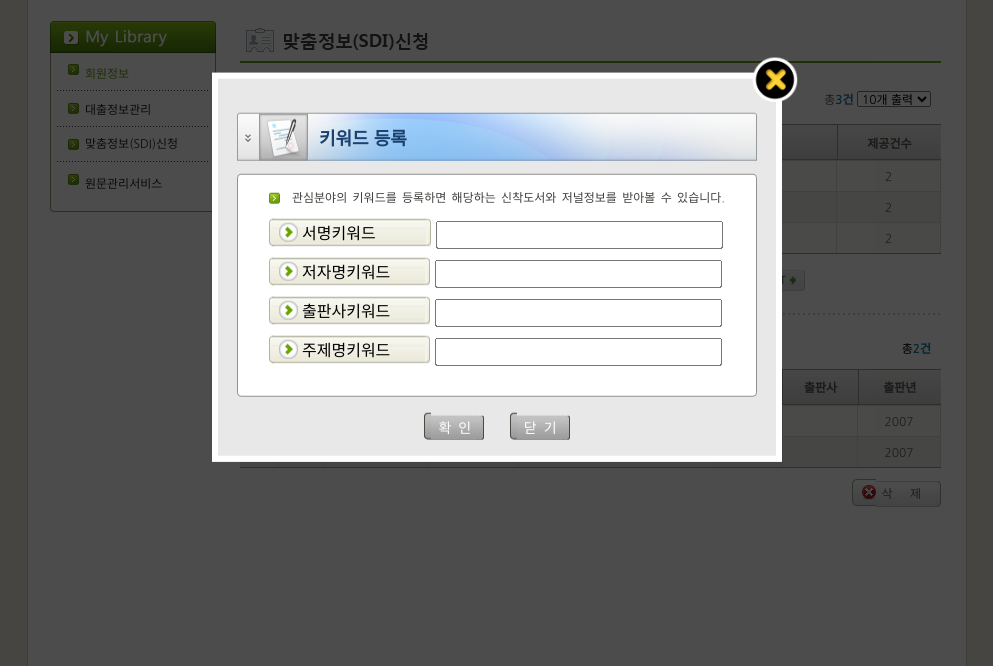
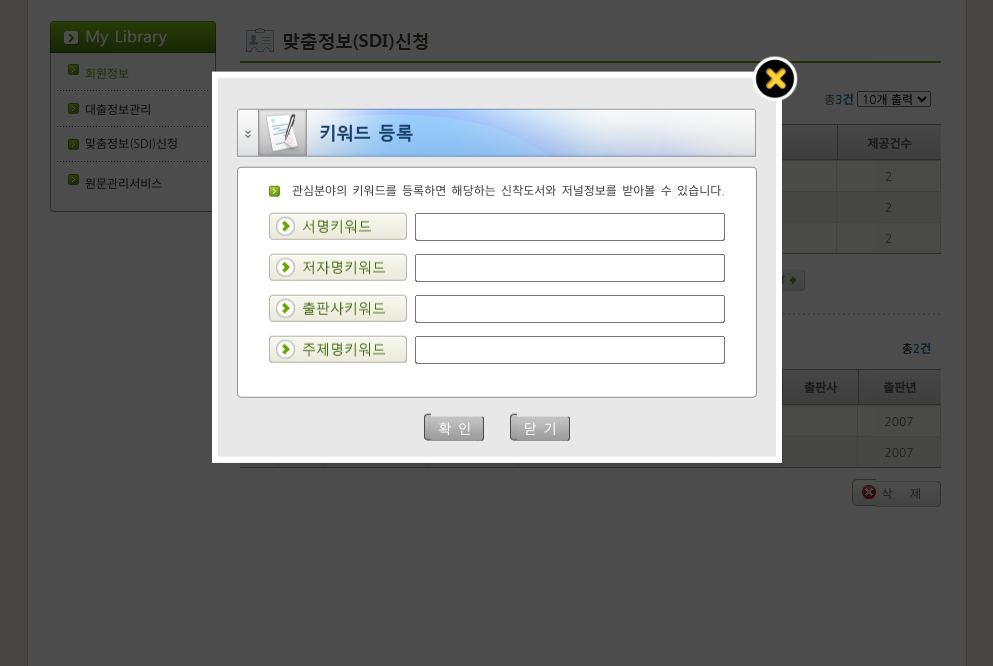
Before and after one commit to shohom38/assignment5, a plain HTML site: page html/index.html in a window 1280 px wide. Both pictures are taken after a click on the label "키워드등록". Shown: the part 133-799 px from the top of the page, without its empty margins (143-1136 px from the left). Drawn offline with Linux system fonts and the light colour scheme.

Commit message:
label align #20

```diff
--- a/css/layout.css
+++ b/css/layout.css
@@ -299,38 +299,27 @@ input[id="journalbtn"]:checked + div {
     margin-top: -3px;
 }
 
-.keyword-btn-left {
-    border: none;
-    background: url('../img/popup2/keyword-left.png') left center no-repeat;
-    padding: 6px 5px 6px 3px;
-    outline: none;
-}
-
 .keyword-search-container:not(:last-child) {
     margin-bottom: 10px;
 }
 
-.keyword-btn-right {
-    background: url('../img/popup2/keyword-right.png') right center no-repeat;
-    padding: 6px 5px 6px 0;
+.kw-label {
+    float: left;
 }
 
-.keyword-btn-middle {
-    background: url('../img/popup2/keyword-middle.png') center center repeat-x;
-    padding: 6px 7px;
-}
-
-.keyword-btn-middle-first {
-    background: url('../img/popup2/keyword-middle.png') center center repeat-x;
-    padding: 6px 23px 6px 7px;
-}
-
-.circle-arrow {
-    background: url('../img/popup2/circlearrow.png') left center no-repeat;
-    padding: 5px 23px;
+.keyword-search-container::after {
+    content: "";
+    display: block;
+    clear: both;
 }
 
 .keyword-search {
     height: 28px;
-    width: 63%;
+    width: 68%;
+    float: right;
 }
+
+.keyword-banner {
+    height: 48px;
+    margin-bottom: 10px;
+}
--- /dev/null
+++ b/css/reset.css
@@ -0,0 +1,43 @@
+html, body, div, span, applet, object, iframe,
+h1, h2, h3, h4, h5, h6, p, blockquote, pre,
+a, abbr, acronym, address, big, cite, code,
+del, dfn, em, img, ins, kbd, q, s, samp,
+small, strike, strong, sub, sup, tt, var,
+b, u, i, center,
+dl, dt, dd, ol, ul, li,
+fieldset, form, label, legend,
+table, caption, tbody, tfoot, thead, tr, th, td,
+article, aside, canvas, details, embed,
+figure, figcaption, footer, header, hgroup,
+menu, nav, output, ruby, section, summary,
+time, mark, audio, video {
+	margin: 0;
+	padding: 0;
+	border: 0;
+	font-size: 100%;
+	font: inherit;
+	vertical-align: baseline;
+}
+/* HTML5 display-role reset for older browsers */
+article, aside, details, figcaption, figure,
+footer, header, hgroup, menu, nav, section {
+	display: block;
+}
+body {
+	line-height: 1;
+}
+ol, ul {
+	list-style: none;
+}
+blockquote, q {
+	quotes: none;
+}
+blockquote:before, blockquote:after,
+q:before, q:after {
+	content: '';
+	content: none;
+}
+table {
+	border-collapse: collapse;
+	border-spacing: 0;
+}
--- a/css/style.css
+++ b/css/style.css
@@ -648,28 +648,13 @@ address {
     margin-bottom: 10px;
 }
 
-.header2 {
-    background: url('../img/popup2/popup2-head-left.png') left center no-repeat;
-    padding-left: 22px;
-    margin-bottom: 10px;
-}
-
 .header-section-right {
     background: url('../img/popup1-head-right.png') right center no-repeat;
     padding-right: 30px;
 }
 
-.header-section-right2 {
-    background: url('../img/popup2/popup2-head-right.png') right center no-repeat;
-    padding-right: 22px;
-}
-
 .header-section-middle {
     background: url('../img/popup1-head-middle.png') center center repeat-x;
-}
-
-.header-section-middle2 {
-    background: url('../img/popup2/popup2-head-middle.png') center center repeat-x;
 }
 
 #title-head {
@@ -678,13 +663,6 @@ address {
     color: #583710;
     background: url('../img/head-icon.png') left center no-repeat;
 
-}
-
-#title-head2 {
-    padding: 14px 0 14px 60px;
-    font-size: 18px;
-    color: #1b416f;
-    background: url('../img/popup2/write-icon.png') left center no-repeat;
 }
 
 #h3-select {
--- a/html/index.html
+++ b/html/index.html
@@ -598,56 +598,36 @@
         <div class="real-wrap2">
             <div class="exit-btn"><label for="popupbtn"></label></div>
             <div class="wrap-popup2">
-                <div class="header2">
-                    <div class="header-section-right2">
-                        <div class="header-section-middle2">
-                            <h1 id="title-head2">키워드 등록</h1>
-                        </div>
-                    </div>
+                <div class="keyword-banner">
+                    <img src="../img/keyword-banner.png" alt="키워드등록">
                 </div>
                 <div class="popup-contents-box">
                     <p>관심분야의 키워드를 등록하면 해당하는 신착도서와 저널정보를 받아볼 수 있습니다.</p>
                     <div class="chart-section">
                         <form action="#">
                             <div class="keyword-search-container">
-                                <span class="keyword-btn-left">
-                                    <span class="keyword-btn-right">
-                                        <span class=" keyword-btn-middle-first">
-                                            <span class="circle-arrow">서명키워드</span>
-                                        </span>
-                                    </span>
-                                </span>
-                                <input class="keyword-search" type="text" id="infomation" readonly>
+                                <label for="name-kw" class="kw-label">
+                                    <img src="../img/keyword/name-kw.png" alt="서명키워드">
+                                </label>
+                                <input class="keyword-search" type="text" id="name-kw" readonly>
                             </div>
                             <div class="keyword-search-container">
-                                <span class="keyword-btn-left">
-                                    <span class="keyword-btn-right">
-                                        <span class=" keyword-btn-middle">
-                                            <span class="circle-arrow">저자명키워드</span>
-                                        </span>
-                                    </span>
-                                </span>
-                                <input class="keyword-search" type="text" id="infomation" readonly>
+                                <label for="wrter-kw" class="kw-label">
+                                    <img src="../img/keyword/writer-kw.png" alt="저자명키워드">
+                                </label>
+                                <input class="keyword-search" type="text" id="wrter-kw" readonly>
                             </div>
                             <div class="keyword-search-container">
-                                <span class="keyword-btn-left">
-                                    <span class="keyword-btn-right">
-                                        <span class=" keyword-btn-middle">
-                                            <span class="circle-arrow">출판사키워드</span>
-                                        </span>
-                                    </span>
-                                </span>
-                                <input class="keyword-search" type="text" id="infomation" readonly>
+                                <label for="publ-kw" class="kw-label">
+                                    <img src="../img/keyword/publ-kw.png" alt="출판사키워드">
+                                </label>
+                                <input class="keyword-search" type="text" id="publ-kw" readonly>
                             </div>
                             <div class="keyword-search-container">
-                                <span class="keyword-btn-left">
-                                    <span class="keyword-btn-right">
-                                        <span class=" keyword-btn-middle">
-                                            <span class="circle-arrow">주제명키워드</span>
-                                        </span>
-                                    </span>
-                                </span>
-                                <input class="keyword-search" type="text" id="infomation" readonly>
+                                <label for="subj-kw" class="kw-label">
+                                    <img src="../img/keyword/subj-kw.png" alt="주제명키워드">
+                                </label>
+                                <input class="keyword-search" type="text" id="subj-kw" readonly>
                             </div>
                         </form>
                     </div>
```
Also changed, not shown: img/keyword-banner.png (added), img/keyword/name-kw.png (added), img/keyword/publ-kw.png (added), img/keyword/subj-kw.png (added), img/keyword/writer-kw.png (added).
